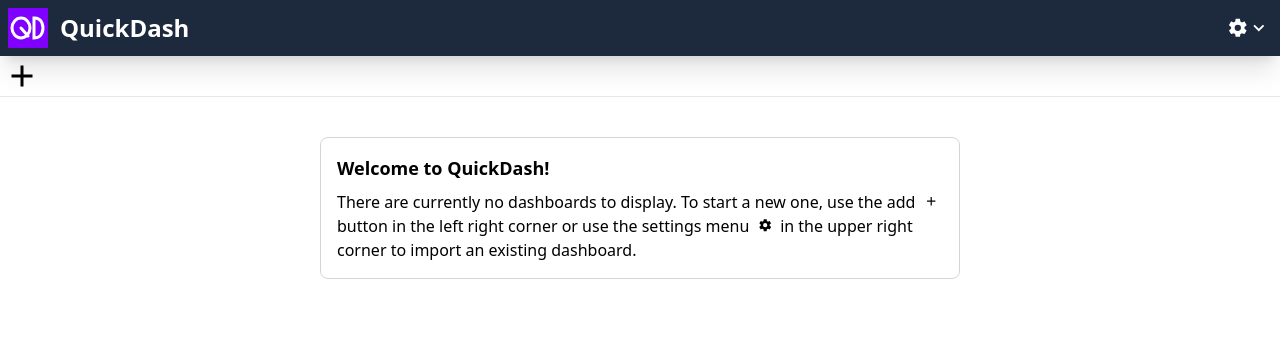
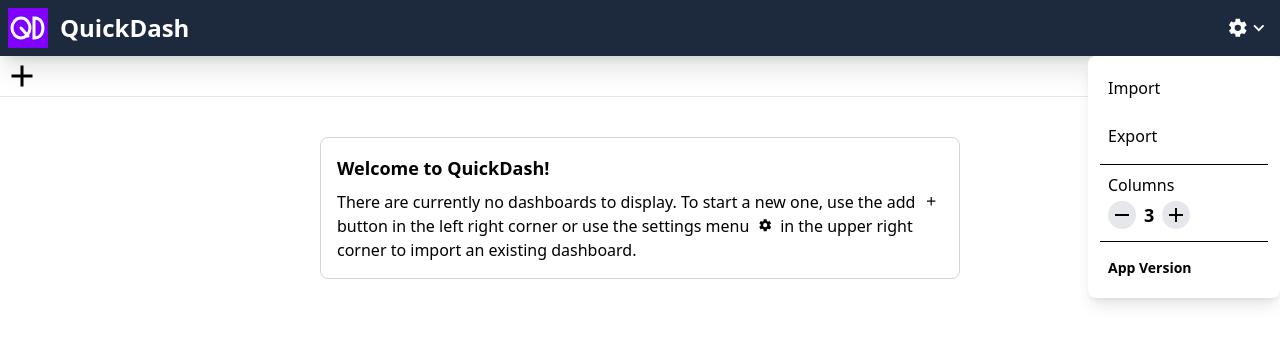
Before and after one commit to SEary342/QuickDash, a React (Vite) app: page / in a window 1280 px wide. Both pictures are taken after a click on the button 1248 px from the left and 28 px from the top of the page. Shown: the top 344 px of the page. Built offline with nearby package versions, Linux system fonts and the light colour scheme.

Commit message:
Settings Dropdown

```diff
--- a/src/components/AppBar.tsx
+++ b/src/components/AppBar.tsx
@@ -1,11 +1,44 @@
-import { mdiChevronDown, mdiCog } from "@mdi/js";
+import { useState, useRef } from "react";
+import { mdiChevronDown, mdiCog, mdiMinus, mdiPlus } from "@mdi/js";
 import IconBtn from "./IconBtn";
+import { motion } from "motion/react";
+import { useDispatch, useSelector } from "react-redux";
+import { RootState, setNumberOfColumns } from "../store/store";
+const colMax = 6;
+const colMin = 1;
 
-// TODO implement drop down menu
+// TODO: Implement Import, Export
+const AppBar = () => {
+  const dispatch = useDispatch();
+  const [isDropdownOpen, setIsDropdownOpen] = useState(false);
+  const columns = useSelector((state: RootState) => state.app.numberOfColumns); // Default to 3 columns
+  const appVersion = import.meta.env.APP_VERSION;
 
-const AppBar = () => {
+  const appBarRef = useRef<HTMLDivElement | null>(null);
+
+  const handleColumnIncrease = () => {
+    if (columns < colMax) dispatch(setNumberOfColumns(columns + 1));
+  };
+
+  const handleColumnDecrease = () => {
+    if (columns > colMin) dispatch(setNumberOfColumns(columns - 1));
+  };
+
+  const handleImport = () => {
+    // TODO: Implement Import functionality
+    console.log("Import clicked");
+  };
+
+  const handleExport = () => {
+    // TODO: Implement Export functionality
+    console.log("Export clicked");
+  };
+
   return (
-    <div className="flex flex-row items-center bg-slate-800 p-2 shadow-xl">
+    <div
+      ref={appBarRef}
+      className="relative flex flex-row items-center bg-slate-800 p-2 shadow-xl"
+    >
       <svg
         xmlns="http://www.w3.org/2000/svg"
         version="1.1"
@@ -47,7 +80,65 @@ const AppBar = () => {
         color="white"
         className="ml-auto hover:bg-slate-600"
         tooltipPosition="left"
+        onClick={() => setIsDropdownOpen(!isDropdownOpen)}
       />
+      {isDropdownOpen && (
+        <motion.div
+          className="absolute right-0 w-48 bg-white text-black rounded-lg shadow-lg p-3 z-10"
+          initial={{ opacity: 0, y: -20 }} // Initial state (dropdown is invisible and slightly above)
+          animate={{ opacity: 1, y: 0 }} // Final state (dropdown becomes visible and moves into position)
+          exit={{ opacity: 0, y: -20 }} // Exit state (dropdown fades and moves up when closed)
+          transition={{ duration: 0.3 }} // Duration of the animation
+          style={{
+            top: appBarRef.current ? appBarRef.current.offsetHeight : 0, // Calculate the top position based on the app bar height
+          }}
+        >
+          <div className="space-y-2">
+            <button
+              onClick={handleImport}
+              className="w-full text-left p-2 hover:bg-gray-200 rounded"
+            >
+              Import
+            </button>
+            <button
+              onClick={handleExport}
+              className="w-full text-left p-2 hover:bg-gray-200 rounded"
+            >
+              Export
+            </button>
+            <hr />
+            <div className="px-2">
+              <p>Columns</p>
+              <div className="flex items-center space-x-2 w-full text-left py-1">
+                <IconBtn
+                  path={mdiMinus}
+                  size={1}
+                  onClick={handleColumnDecrease}
+                  tooltipText="Decrease Columns"
+                  color="black"
+                  className="bg-gray-200 rounded hover:bg-gray-300"
+                  disabled={columns <= colMin}
+                />
+                <span className="text-lg font-semibold">{columns}</span>
+                <IconBtn
+                  path={mdiPlus}
+                  size={1}
+                  onClick={handleColumnIncrease}
+                  tooltipText="Increase Columns"
+                  color="black"
+                  className="bg-gray-200 rounded hover:bg-gray-300"
+                  disabled={columns >= colMax}
+                />
+              </div>
+            </div>
+            <hr />
+            <div className="w-full text-left p-2">
+              <span className="block text-sm font-semibold">App Version</span>
+              <p className="text-sm">{appVersion}</p>
+            </div>
+          </div>
+        </motion.div>
+      )}
     </div>
   );
 };
--- a/src/components/IconBtn.tsx
+++ b/src/components/IconBtn.tsx
@@ -11,6 +11,7 @@ const IconBtn = ({
   onClick,
   size,
   tooltipPosition = "top",
+  disabled = false,
 }: {
   className?: string;
   path: string;
@@ -20,6 +21,7 @@ const IconBtn = ({
   onClick?: (e: React.MouseEvent) => void;
   size?: number;
   tooltipPosition?: "top" | "bottom" | "left" | "right";
+  disabled?: boolean;
 }) => {
   const [showTooltip, setShowTooltip] = useState(false);
   const [tooltipStyle, setTooltipStyle] = useState({});
@@ -61,10 +63,13 @@ const IconBtn = ({
     <>
       <button
         ref={buttonRef}
-        className={`relative p-[2px] rounded-full cursor-pointer flex flex-row ${className}`}
+        className={`relative p-[2px] rounded-full cursor-pointer flex flex-row ${className} ${disabled ? "opacity-50 cursor-not-allowed" : ""}`} // Disabled styling
         onMouseEnter={() => setShowTooltip(true)}
         onMouseLeave={() => setShowTooltip(false)}
-        onClick={onClick}
+        onClick={(e) => {
+          if (!disabled && onClick) onClick(e);
+        }}
+        disabled={disabled}
       >
         <Icon path={path} size={iconSize} color={color} />
         {auxPath && <Icon path={auxPath} size={iconSize} color={color} />}
```
Also changed, not shown: 1 other file (tests, documents, lock files or other folders).
